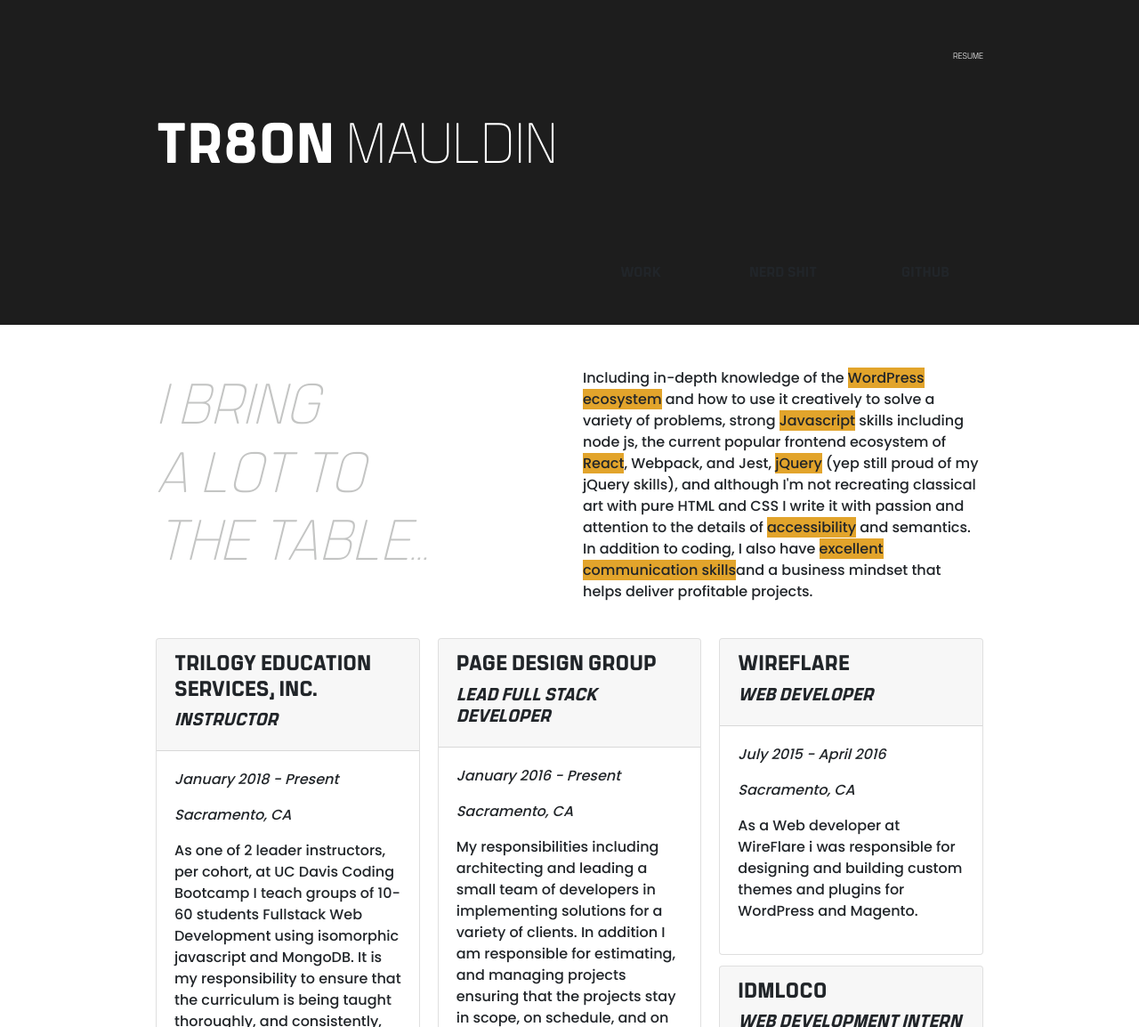
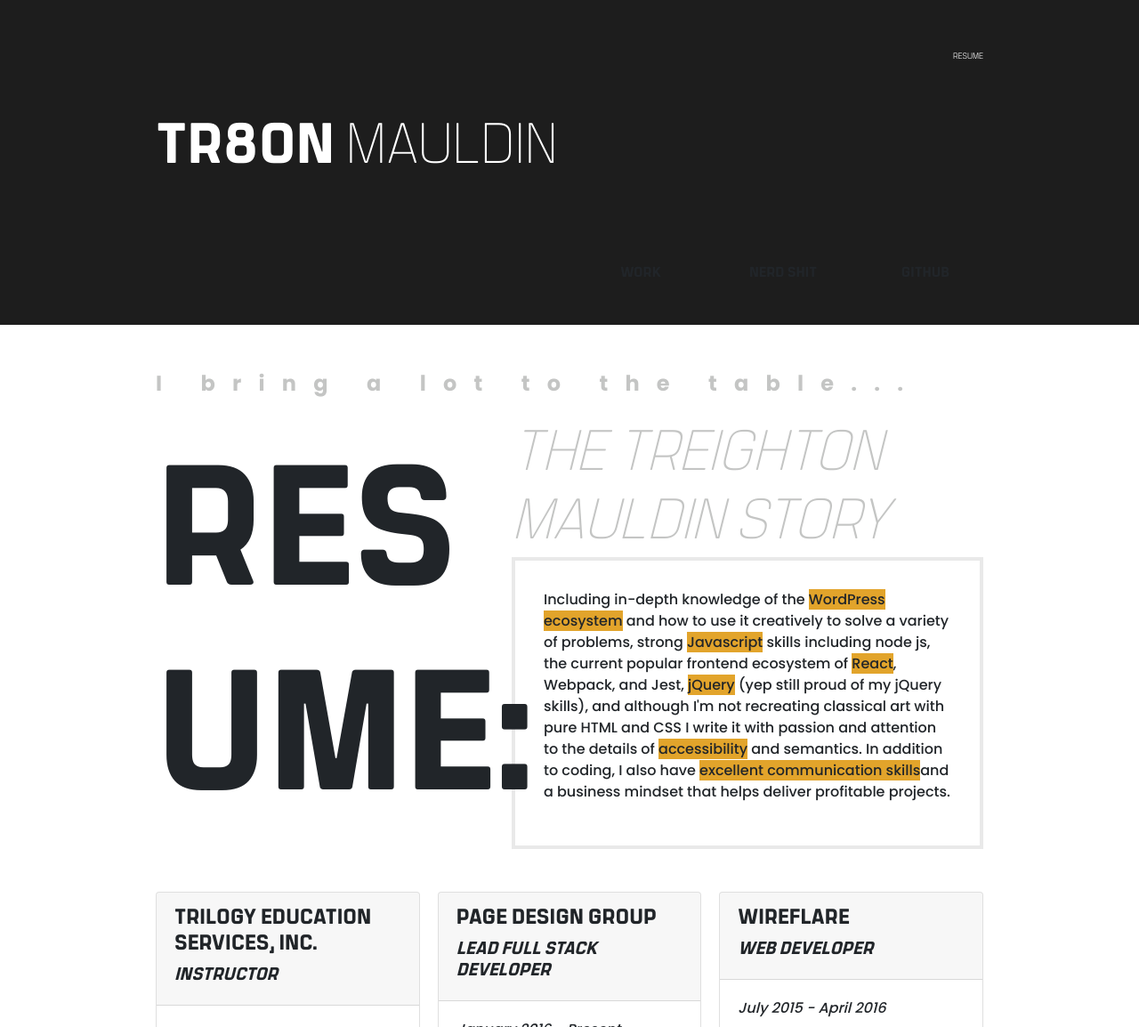
Before and after one commit to treighton/treightonmauldin, a Gatsby site: page /experience in a window 1280 px wide. Shown: the top 1154 px of the page at 89% size. Built offline with nearby package versions, Linux system fonts and the light colour scheme; Gatsby itself is replaced by a stand-in of ours.

Commit message:
experience page work

```diff
--- a/package.json
+++ b/package.json
@@ -33,6 +33,7 @@
   "scripts": {
     "build": "gatsby build",
     "develop": "gatsby develop",
+    "clean": "gatsby clean",
     "format": "prettier --write \"**/*.{js,jsx,json,md}\"",
     "start": "npm run develop",
     "serve": "gatsby serve",
--- a/src/pages/experience.js
+++ b/src/pages/experience.js
@@ -62,20 +62,25 @@ const experience = () => (
   <Layout>
     <SEO title="Web Development Experience" />
     <div className="container">
-      <div className="row my-4">
-        <div className="col-md-6">
-          <h1 className="display-2">I bring <br /> a lot to <br /> the table...</h1>
+      <div className="row mt-5">
+        <div className="col">
+          <p className="accent-text small">I bring  a lot to  the table...</p>
         </div>
-        <div className="col-md-6">
-          <p>
-            Including in-depth knowledge of the <span className="highlight">WordPress ecosystem</span> and how to
-            use it creatively to solve a variety of problems, strong <span className="highlight"> Javascript</span> skills including node js, the current popular frontend ecosystem of <span className="highlight">React</span>, Webpack, and Jest, <span className="highlight">jQuery</span> (yep still proud of my jQuery
-           skills), and although I'm not
-           recreating classical art with pure HTML and CSS I write it with
-           passion and attention to the details of <span className="highlight">accessibility</span> and semantics.
+      </div>
+      <div className="row mb-5">
+        <div className="col-md-5">
+          <h1><span className="display-1">Res<br />ume:</span></h1>
+        </div>
+        <div className="col-md-7">
+
+          <h2 className="display-2">The Treighton Mauldin Story</h2>
+          <div className="accent-frame">
+            <p>
+              Including in-depth knowledge of the <span className="highlight">WordPress ecosystem</span> and how to use it creatively to solve a variety of problems, strong <span className="highlight"> Javascript</span> skills including node js, the current popular frontend ecosystem of <span className="highlight">React</span>, Webpack, and Jest, <span className="highlight">jQuery</span> (yep still proud of my jQuery skills), and although I'm not                   recreating classical art with pure HTML and CSS I write it with passion and attention to the details of <span className="highlight">accessibility</span> and semantics.
             In addition to coding, I also have <span className="highlight">excellent communication skills</span>
-            and a business mindset that helps deliver profitable projects.
+              and a business mindset that helps deliver profitable projects.
           </p>
+          </div>
         </div>
       </div>
       <div className="card-columns">
```
